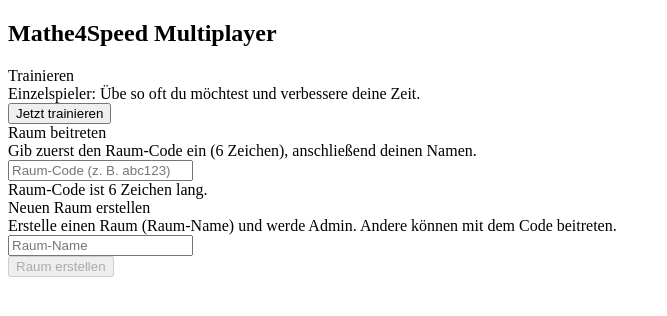
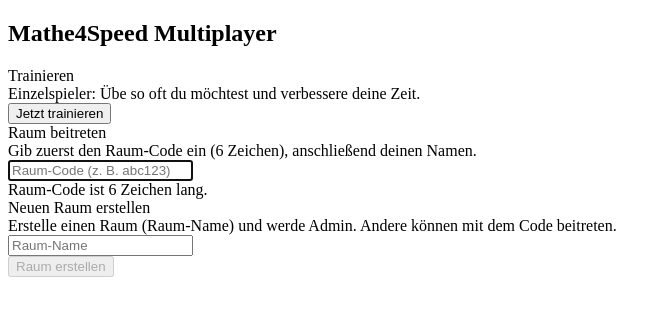
Before and after one commit to jklx/math4speed, a React (Vite) app: page / in a window 1280 px wide. Shown: the top 316 px of the page, without its empty margins (0-667 px from the left). Built offline with nearby package versions, Linux system fonts and the light colour scheme; no server answers; the HTML template or start-up script is replaced by a standard one.

Commit message:
`Refactor MultiplayerLobby.jsx to use forms for input validation and submission`

```diff
--- a/src/MultiplayerLobby.jsx
+++ b/src/MultiplayerLobby.jsx
@@ -21,8 +21,8 @@
     return (
       <div className="tile-actions">
         <button
+          type="submit"
           className="big"
-          onClick={() => navigate(`/room/${roomCode.toLowerCase()}`)}
         >
           Weiter zum Beitreten
         </button>
@@ -82,12 +82,22 @@
               <div className="title">Raum beitreten</div>
               <div className="subtitle">Gib zuerst den Raum-Code ein (6 Zeichen), anschließend deinen Namen.</div>
               <div className="tile-body">
+                <form onSubmit={(e) => {
+                  e.preventDefault();
+                  if (joinTileRoom.length === 6 &&
+                      roomCheck.roomId === joinTileRoom &&
+                      roomCheck.exists &&
+                      roomCheck.status === 'waiting') {
+                    navigate(`/room/${joinTileRoom.toLowerCase()}`);
+                  }
+                }}>
                   <input
                     type="text"
                     placeholder="Raum-Code (z. B. abc123)"
                     value={joinTileRoom}
                     onChange={(e) => setJoinTileRoom(e.target.value)}
                     maxLength={6}
+                    autoFocus
                   />
                   {joinTileRoom.length === 6 && (
                     <JoinRoomStatus
@@ -95,6 +105,7 @@
                     />
                   )}
                   <div className="hint">Raum-Code ist 6 Zeichen lang.</div>
+                </form>
               </div>
             </div>
           </div>
@@ -103,21 +114,29 @@
                   <div className="title">Neuen Raum erstellen</div>
                   <div className="subtitle">Erstelle einen Raum (Raum-Name) und werde Admin. Andere können mit dem Code beitreten.</div>
               <div className="tile-body">
+                <form onSubmit={(e) => {
+                  e.preventDefault();
+                  if (createTileName) {
+                    createRoom(createTileName);
+                  }
+                }}>
                   <input
                     type="text"
                     placeholder="Raum-Name"
                     value={createTileName}
                     onChange={(e) => setCreateTileName(e.target.value)}
+                    required
                   />
                   <div className="tile-actions">
                     <button
+                      type="submit"
                       className="big"
-                        onClick={() => createRoom(createTileName)}
                       disabled={!createTileName}
                     >
                       Raum erstellen
                     </button>
                   </div>
+                </form>
               </div>
             </div>
           </div>
```
Lines whose indentation alone changed are shown as unchanged.
